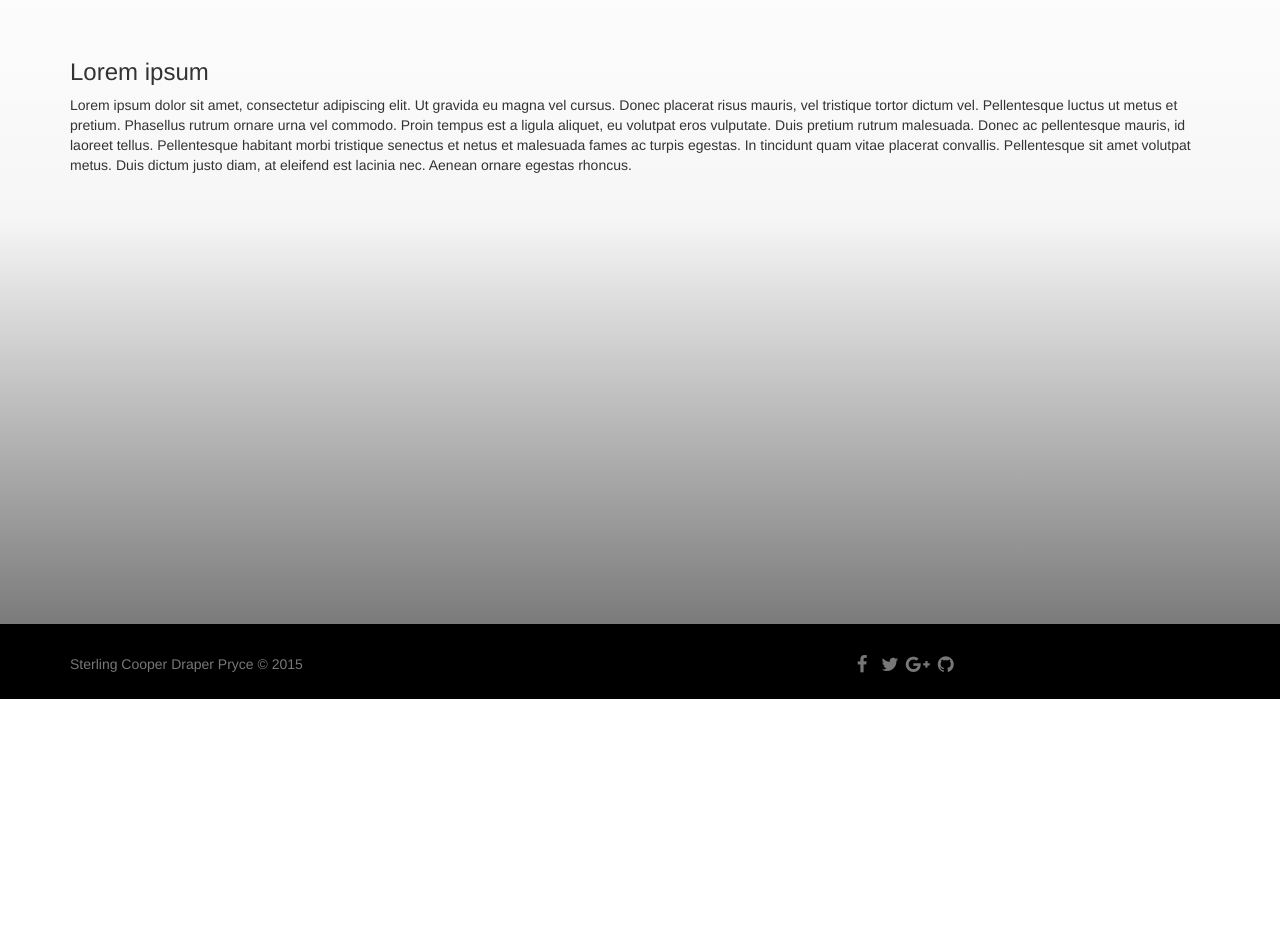
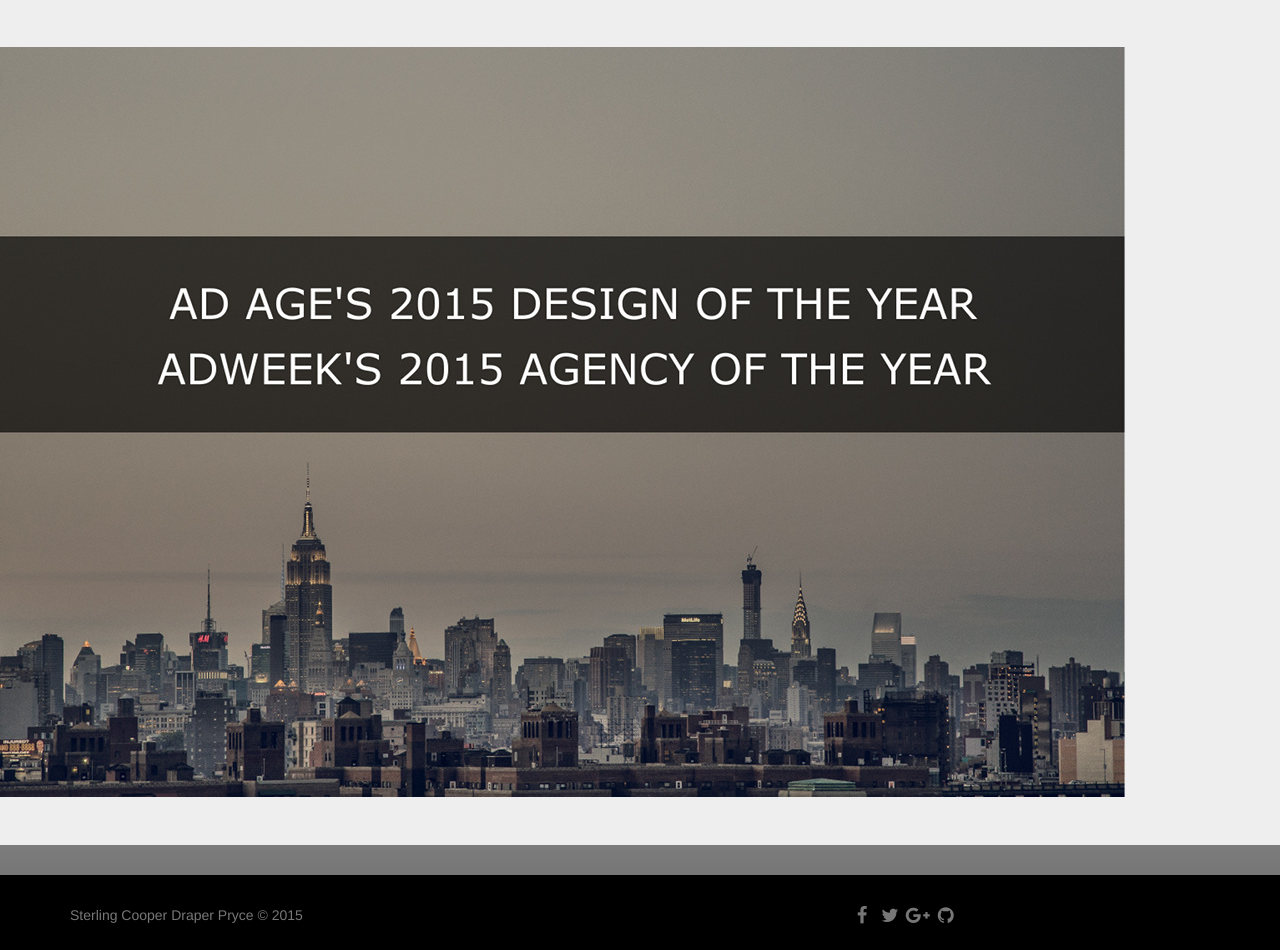
Before and after one commit to alexlanza/cs399_agency, a Django app: page / in a window 1280 px wide. Shown: the part 101-1051 px from the top of the page. Before the commit the page ends 800 px from the top, so only its background shows below. Run offline with Django 3.2, Linux system fonts and the light colour scheme; parts of the project's set-up code (start-up, migrations or seed data) failed here and were passed over; some libraries are stand-ins or nearby versions.

Commit message:
[FIXME] Added jumbotron and splash image

```diff
--- a/agency/templates/index.html
+++ b/agency/templates/index.html
@@ -6,25 +6,7 @@
     Home
 {% endblock %}
 {% block content %}
-
-    <div class="container">
-        <div class="row">
-            <div class="col-sm-12">
-			<br>
-			<br>
-                <h3>Lorem ipsum</h3>
-
-                <p>Lorem ipsum dolor sit amet, consectetur adipiscing elit. Ut gravida eu magna
-                    vel cursus. Donec placerat risus mauris, vel tristique tortor dictum vel.
-                    Pellentesque luctus ut metus et pretium. Phasellus rutrum ornare urna vel
-                    commodo. Proin tempus est a ligula aliquet, eu volutpat eros vulputate.
-                    Duis pretium rutrum malesuada. Donec ac pellentesque mauris, id laoreet
-                    tellus. Pellentesque habitant morbi tristique senectus et netus et
-                    malesuada fames ac turpis egestas. In tincidunt quam vitae placerat
-                    convallis. Pellentesque sit amet volutpat metus. Duis dictum justo diam, at
-                    eleifend est lacinia nec. Aenean ornare egestas rhoncus.</p>
-            </div>
-        </div>
+    <div class="jumbotron">
+        <img src="static/images/awards.jpg"/>
     </div>
-
 {% endblock %}
```
Also changed, not shown: agency/static/images/awards.jpg (added).
